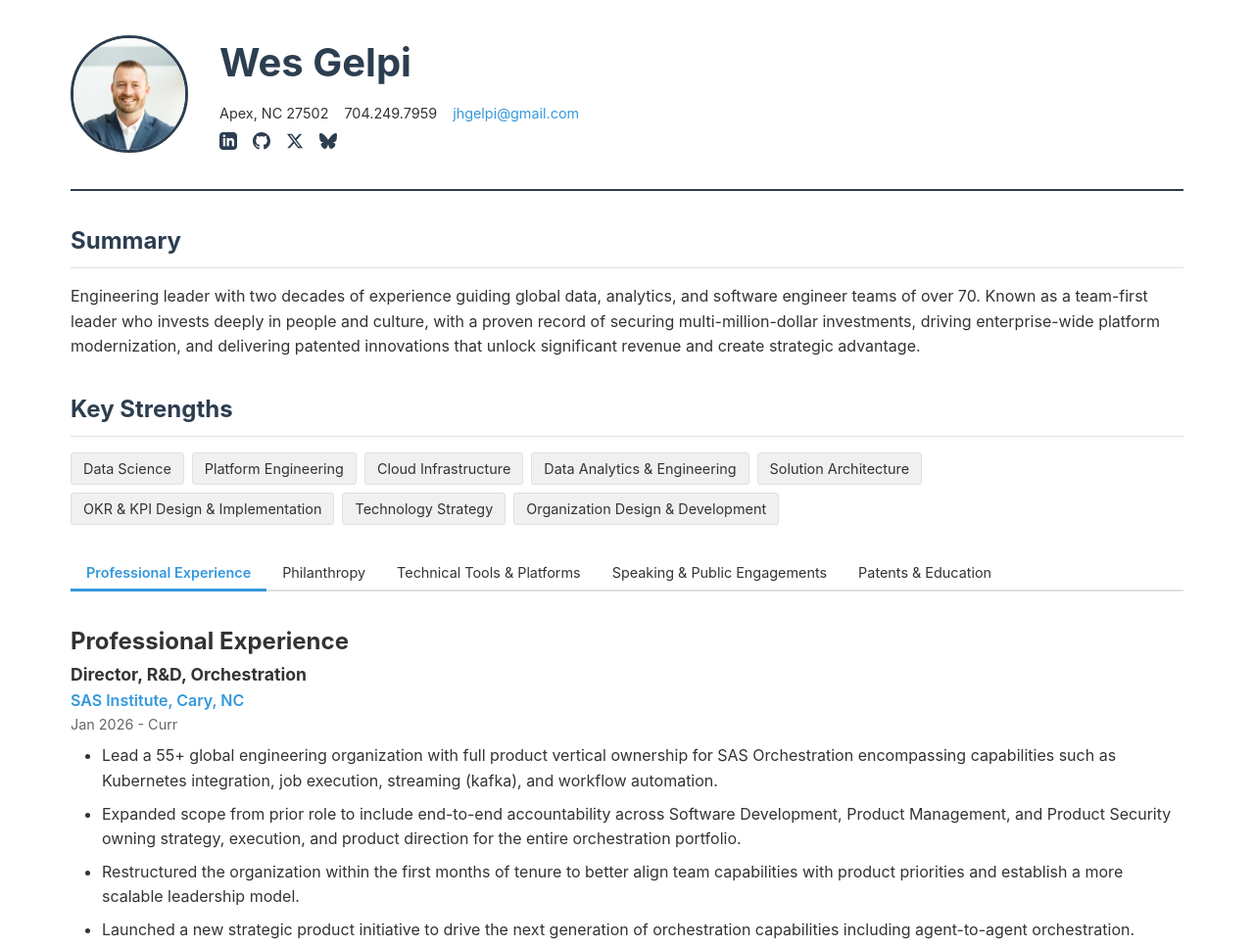
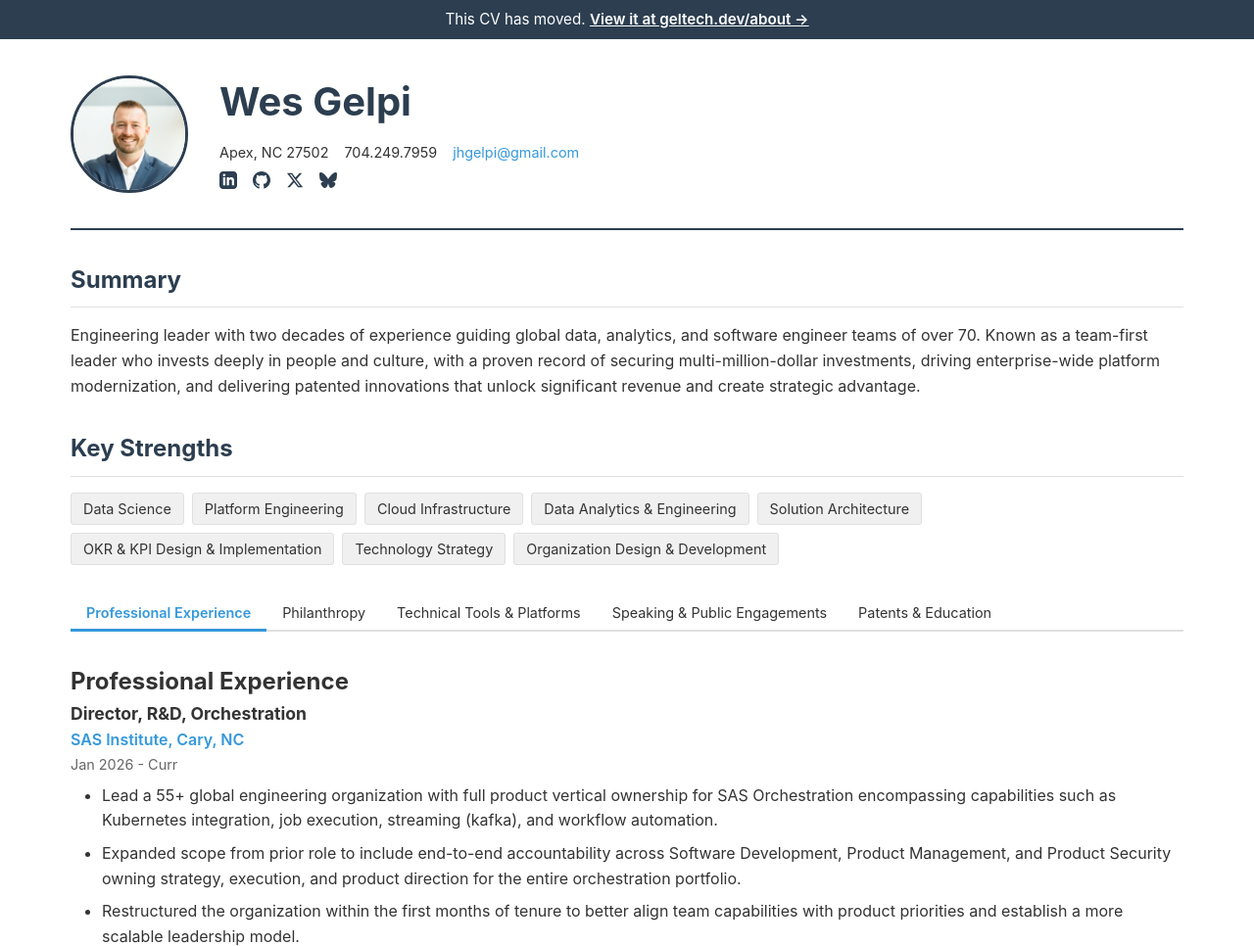
Before and after one commit to JHGelpi/cv, a plain HTML site: page index.html in a window 1280 px wide. Shown: the top 966 px of the page at 98% size. Drawn offline with Linux system fonts and the light colour scheme.

Commit message:
Add 'CV has moved' notice pointing to geltech.dev/about
Banner at the top of the page linking to https://geltech.dev/about/ (hidden in
print), plus a canonical link so search engines prefer the new page.

Co-Authored-By: Claude Opus 5.5 <noreply@anthropic.com>

```diff
--- a/css/styles.css
+++ b/css/styles.css
@@ -30,6 +30,25 @@ body {
     max-width: var(--max-width);
     margin: 0 auto;
     padding: var(--spacing-lg);
+}
+
+/* Moved notice */
+.moved-notice {
+    background-color: var(--color-primary);
+    color: #fff;
+    text-align: center;
+    padding: var(--spacing-sm) var(--spacing-md);
+    font-size: 0.95rem;
+}
+
+.moved-notice a {
+    color: #fff;
+    font-weight: 600;
+    text-decoration: underline;
+}
+
+.moved-notice a:hover {
+    text-decoration-thickness: 2px;
 }
 
 /* Header */
@@ -361,6 +380,10 @@ footer {
         text-decoration: none;
     }
 
+    .moved-notice {
+        display: none;
+    }
+
     .skill {
         background-color: transparent;
         color: var(--color-text);
--- a/index.html
+++ b/index.html
@@ -6,8 +6,12 @@
     <meta name="description" content="Wes Gelpi - Engineering Leader">
     <title>Wes Gelpi - Resume</title>
     <link rel="stylesheet" href="css/styles.css">
+    <link rel="canonical" href="https://geltech.dev/about/">
 </head>
 <body>
+    <div class="moved-notice" role="note">
+        This CV has moved. <a href="https://geltech.dev/about/">View it at geltech.dev/about &rarr;</a>
+    </div>
     <div class="container">
         <header class="header">
             <div class="header-content">
```
